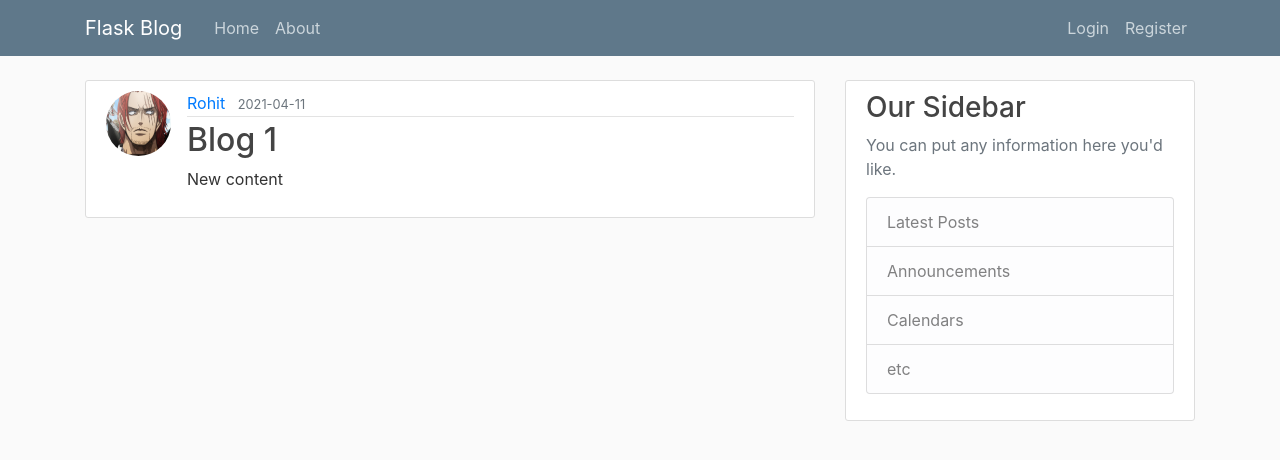
After one commit to rohitchauraisa1997/flask-full-featured, a Flask app: template flaskblog/templates/post.html in a window 1280 px wide. The commit adds this page. Shown: the top 460 px of the page. Run offline with Flask 2, Linux system fonts and the light colour scheme; the template is opened without the code that fills it: values that come from a table or form of the project are taken from there, others are empty; data comes from the database, SQL or seed files in the repository; some libraries are stand-ins or nearby versions.

Commit message:
templates for posts

```diff
--- a/flaskblog/templates/create_post.html
+++ b/flaskblog/templates/create_post.html
@@ -4,7 +4,7 @@
     <form method="POST" action="">
         {{ form.hidden_tag() }}
         <fieldset class="form-group">
-            <legend class="border-bottom mb-4">New Post</legend>
+            <legend class="border-bottom mb-4">{{legend}}</legend>
             <div class="form-group">
                 {{ form.title.label(class="form-control-label") }}
                 {% if form.title.errors %}
--- /dev/null
+++ b/flaskblog/templates/post.html
@@ -0,0 +1,17 @@
+{%extends "layout.html" %}
+{%block content %}
+    <!-- <h1>{{post.title}}</h1>
+    <p>By {{post.author}} On {{post.date_posted}}</p>
+    <p>{{post.content}}</p> -->
+    <article class="media content-section">
+        <img class="rounded-circle article-img" src="{{url_for('static',filename='profile_pics/' + post.author.image_file)}}">
+        <div class="media-body">
+        <div class="article-metadata">
+            <a class="mr-2" href="#">{{ post.author.username }}</a>
+            <small class="text-muted">{{ post.date_posted.strftime("%Y-%m-%d") }}</small>
+        </div>
+        <h2 class="article-title">{{ post.title }}</h2>
+        <p class="article-content">{{ post.content }}</p>
+        </div>
+    </article>
+{% endblock content %}
```
